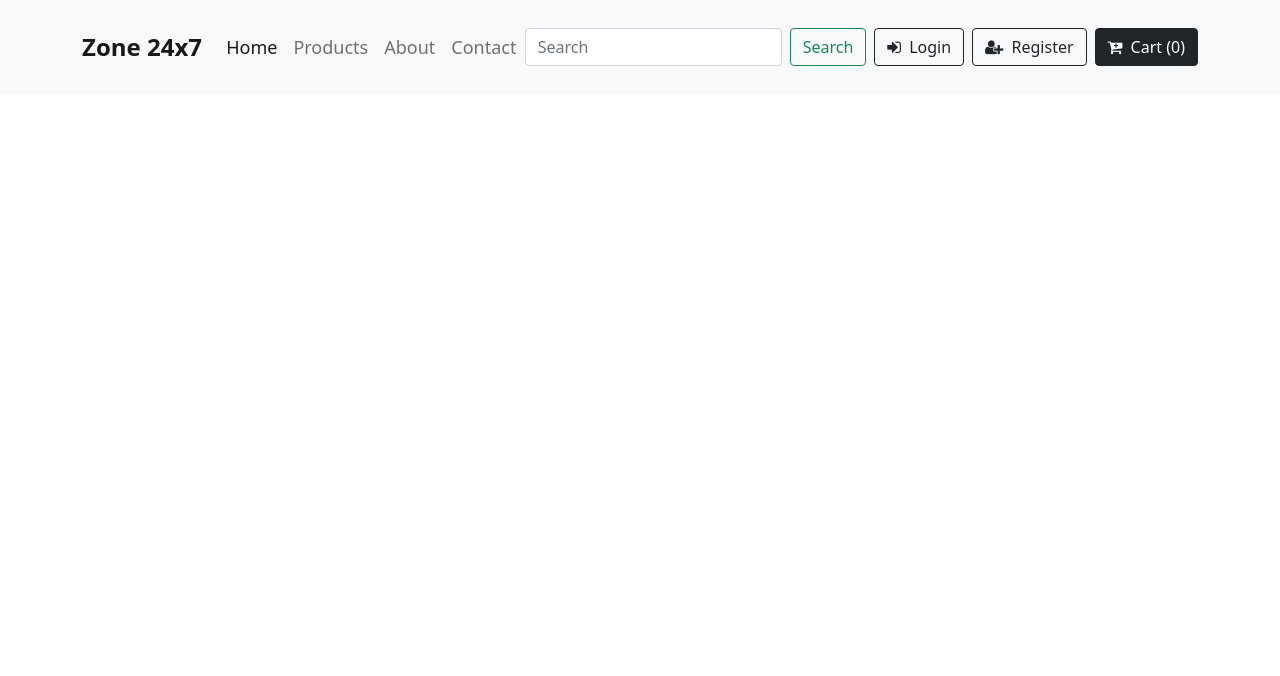
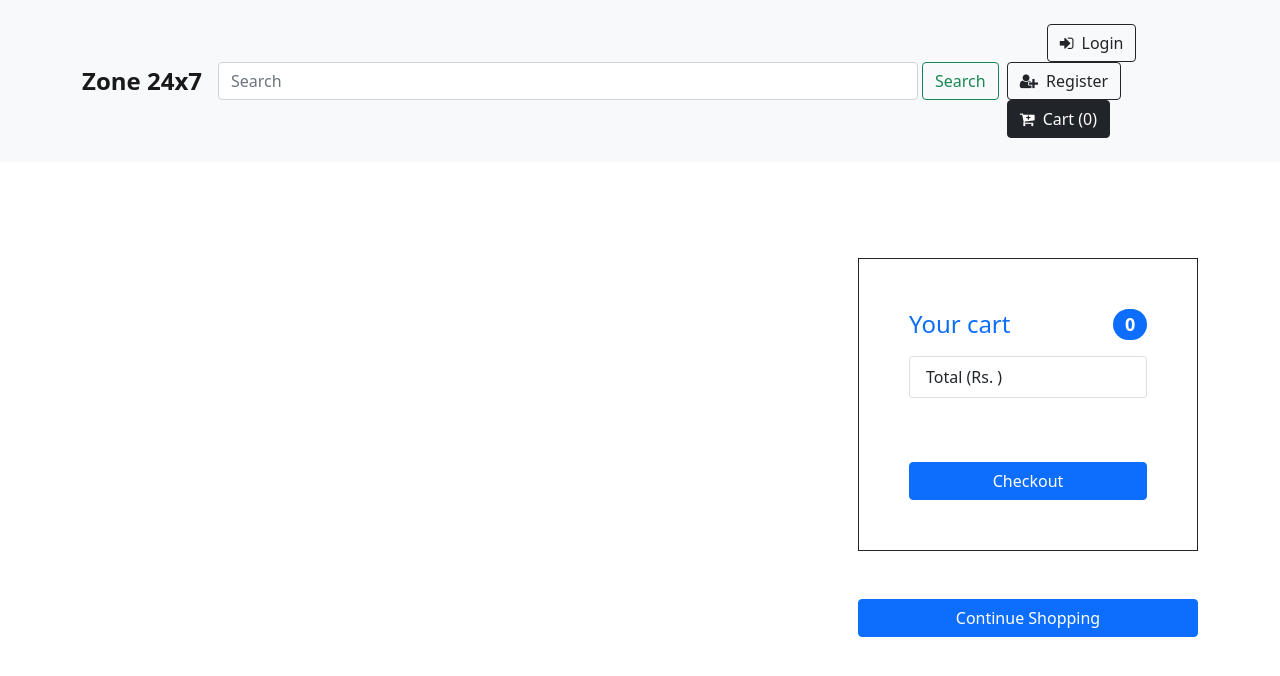
Before and after one commit to pasindurukshan/shopping-cart-with-fake-api, a React (Create React App) app in the folder client/: page /cart in a window 1280 px wide. Shown: the top 676 px of the page. Built offline with nearby package versions, Linux system fonts and the light colour scheme.

Commit message:
Cart Checkout implementing

```diff
--- a/client/src/components/Cart.js
+++ b/client/src/components/Cart.js
@@ -1,5 +1,5 @@
 import React from 'react'
-import { NavLink } from 'react-router-dom'
+
 
 
 const Cart = () => {
@@ -63,8 +63,8 @@ const Cart = () => {
                             <div className='col-md-4'>
                                 <h3>{product.title}</h3>
                                 <p className='lead fw-bold'>
-                                {product.qty} X ${product.price} = $
-                                {product.qty * product.price}
+                                    {product.qty} X Rs. {(product.price)*100} = Rs.&nbsp;
+                                    {product.qty * product.price*100}
                                 </p>
                                 <button className='btn btn-outline-dark me-4' onClick={()=> handleReduce(product)}>
                                     <i className='fa fa-minus'></i>
@@ -81,10 +81,57 @@ const Cart = () => {
     })
 
 
+//Checkout
+    // const Checkout = state.map((product) => {
+
+    //     var total = 0;
+    //     const productList = (product) => {
+    //         total = total + product.price;
+    //         return (
+    //             <li className="list-group-item d-flex justify-content-between lh-sm">
+    //                 <div>
+    //                     <h6 className="my-0">{product.title}</h6>
+    //                 </div>
+    //                 <span className="text-muted">${product.price}</span>
+    //             </li>
+    //         );
+    //     }
+    // })
+
 
     return (
         <>
+            <div className="container my-5">
+                <div className="row g-5">
+                    <div className="col-md-5 col-lg-4 order-md-last">
+                        <br /><br />
+                    <div className='border border-dark' style={{padding: '50px'}}>
+                        <h4 className="d-flex justify-content-between align-items-center mb-3">
+                            <span className="text-primary">Your cart</span>
+                            <span className="badge bg-primary rounded-pill">{state.length}</span>
+                        </h4>
+                        <ul className="list-group mb-3">
+                            {/* {state.map(productList)} */}
+
+                            <li className="list-group-item d-flex justify-content-between">
+                                <span>Total (Rs. )</span>
+                                {/* <strong>${total}</strong> */}
+                            </li>
+                        </ul>
+
+                        <button type="submit" className="btn btn-primary w-100 mt-5">Checkout</button>
+                    </div>
+
+                        <a href="/">
+                        <button type="submit" className="btn btn-primary w-100 mt-5">Continue Shopping</button></a>
+                    </div>
+                    <div className="col-md-7 col-lg-8">
+
                         {products}
+
+                    </div>
+                </div>
+            </div>
         </>
 
     )
--- a/client/src/components/Home.js
+++ b/client/src/components/Home.js
@@ -3,17 +3,7 @@ import Products from './Products'
 
 const Home = () => {
   return (
-    <div className='hero'>
-        <div className="card bg-dark text-white border-0">
-        <img src="/assets/bg.jpg" className="card-img" alt="Background" height="550px"/>
-              <div className="card-img-overlay">
-                <div className='container'>
-                    <h5 className="card-title display-3">Zone 24x7</h5>
-                </div>
-
-
-        </div>
-        </div>
+    <div>
         <Products/>
     </div>
   )
--- a/client/src/components/Navbar.js
+++ b/client/src/components/Navbar.js
@@ -15,41 +15,26 @@ const Navbar = () => {
             <span className="navbar-toggler-icon"></span>
             </button>
             <div className="collapse navbar-collapse" id="navbarSupportedContent">
-            <ul className="navbar-nav mx-auto mb-2 mb-lg-0">
-                <li className="nav-item">
-                <NavLink className="nav-link active" aria-current="page" to="/">Home</NavLink>
-                </li>
 
-                <li className="nav-item">
-                <NavLink className="nav-link" to="/products">Products</NavLink>
-                </li>
-
-                <li className="nav-item">
-                <NavLink className="nav-link" to="/about">About</NavLink>
-                </li>
-
-                <li className="nav-item">
-                <NavLink className="nav-link" to="/contact">Contact</NavLink>
-                </li>
+            <form className="d-flex">
+                <input className="form-control" type="search" style={{width: '700px'}} placeholder="Search" aria-label="Search"/>
+                <button className="btn btn-outline-success ms-1" type="submit">Search</button>
+            </form>
 
 
-            </ul>
-            <form className="d-flex">
-                <input className="form-control me-2" type="search" placeholder="Search" aria-label="Search"/>
-                <button className="btn btn-outline-success" type="submit">Search</button>
-            </form>
-
             <div className='buttons'>
-                <NavLink to="/login" className='btn btn-outline-dark ms-2'>
+                <NavLink to="/login" className='btn btn-outline-dark ms-5'>
                 <i className='fa fa-sign-in me-1'> </i> Login
                 </NavLink>
-                <NavLink to="/register" className='btn btn-outline-dark ms-2'>
+                <NavLink to="/signup" className='btn btn-outline-dark ms-2'>
                 <i className='fa fa-user-plus me-1 '> </i> Register
                 </NavLink>
                 <NavLink to="/cart" className='btn btn-outline-dark ms-2'>
                               <i className='fa fa-cart-plus me-1'> </i> Cart ({ cart.length})
                 </NavLink>
             </div>
+
+
             </div>
         </div>
         </nav>
--- a/client/src/components/Product.js
+++ b/client/src/components/Product.js
@@ -1,7 +1,7 @@
 import React, {useState, useEffect} from 'react';
 import { useParams } from 'react-router';
 import { NavLink } from 'react-router-dom';
-import Skeleton from 'react-loading-skeleton';
+
 
 const Product = () => {
 
@@ -59,19 +59,12 @@ const Product = () => {
     const Loading = () => {
         return (
             <>
-                Loading.....
-                {/* <div className='col-md-6'>
-                    <Skeleton height={400}/>
-                </div>
-                <div className='col-md-6' style={{lineHeight:2}}>
-                    <Skeleton height={50} width={300} />
-                    <Skeleton height={75} />
-                    <Skeleton height={25} width={150} />
-                    <Skeleton height={50} />
-                    <Skeleton height={150} />
-                    <Skeleton height={50} width={100}/>
-                    <Skeleton height={50} width={100} style={{marginLeft:6}}/>
-                </div> */}
+            <div id="root">
+                    <div id="pre-loader">
+                    <img src="/assets/lo1.gif" />
+            </div>
+            </div>
+
             </>
         )
     }
--- a/client/src/components/Products.js
+++ b/client/src/components/Products.js
@@ -1,7 +1,5 @@
 import React, { useState, useEffect } from 'react';
 import { NavLink } from 'react-router-dom';
-import Skeleton from 'react-loading-skeleton';
-
 
 
 const Products = () => {
@@ -33,35 +31,51 @@ const Products = () => {
     const Loading = () => {
         return (
             <>
-                Loading.....
-                {/* <div className='col-md-3'>
-                    <Skeleton height={350}/>
-                </div>
-                <div className='col-md-3'>
-                    <Skeleton height={350}/>
-                </div>
-                <div className='col-md-3'>
-                    <Skeleton height={350}/>
-                </div>
-                <div className='col-md-3'>
-                    <Skeleton height={350}/>
-                </div> */}
+            <div id="root">
+                    <div id="pre-loader">
+                    <img src="/assets/lo1.gif" />
+            </div>
+            </div>
+
             </>
         )
     }
 
 
-    const filterProduct = (cat) => {
-        const updatedList = data.filter((x) => x.category === cat);
-        setFilter(updatedList);
-    }
+    //Search Handling
+    const [q, setQ] = useState("");
+        //     set search parameters
+        //     we only what to search countries by capital and name
+        //     this list can be longer if you want
+        //     you can search countries even by their population
+        // just add it to this array
+        const [searchParam] = useState(["capital", "name"]);
+
+
+        useEffect(() => {
+            const getProducts = async () => {
+            setLoading(true);
+            const response = await fetch("https://fakestoreapi.com/products");
+            if (componentMounted) {
+                setData(await response.clone().json());
+                setFilter(await response.json());
+                // setLoading(false);
+                // console.log(filter);
+            }
+
+            // return () => {
+            //     componentMounted = false;
+            // }
+        }
+        getProducts();
+        }, []);
+
 
 
 
 const ShowProducts = () => {
     return (
         <>
-
 
         {filter.map((product) => {
             return (
@@ -87,12 +101,6 @@ const ShowProducts = () => {
   return (
     <div>
         <div className="container my-5 py-5">
-            <div className="row">
-                <div className="col-12 mb-5">
-                      <h1 className='dispaly-6 fw-bolder text-center'>Latest Products</h1>
-                      <hr />
-                </div>
-            </div>
               <div className="row justify-content-center">
                   {loading ? <Loading /> : <ShowProducts />}
 
```
Also changed, not shown: client/public/assets/lo1.gif (added), client/public/assets/loading.gif (added). Lines whose indentation alone changed are shown as unchanged.
